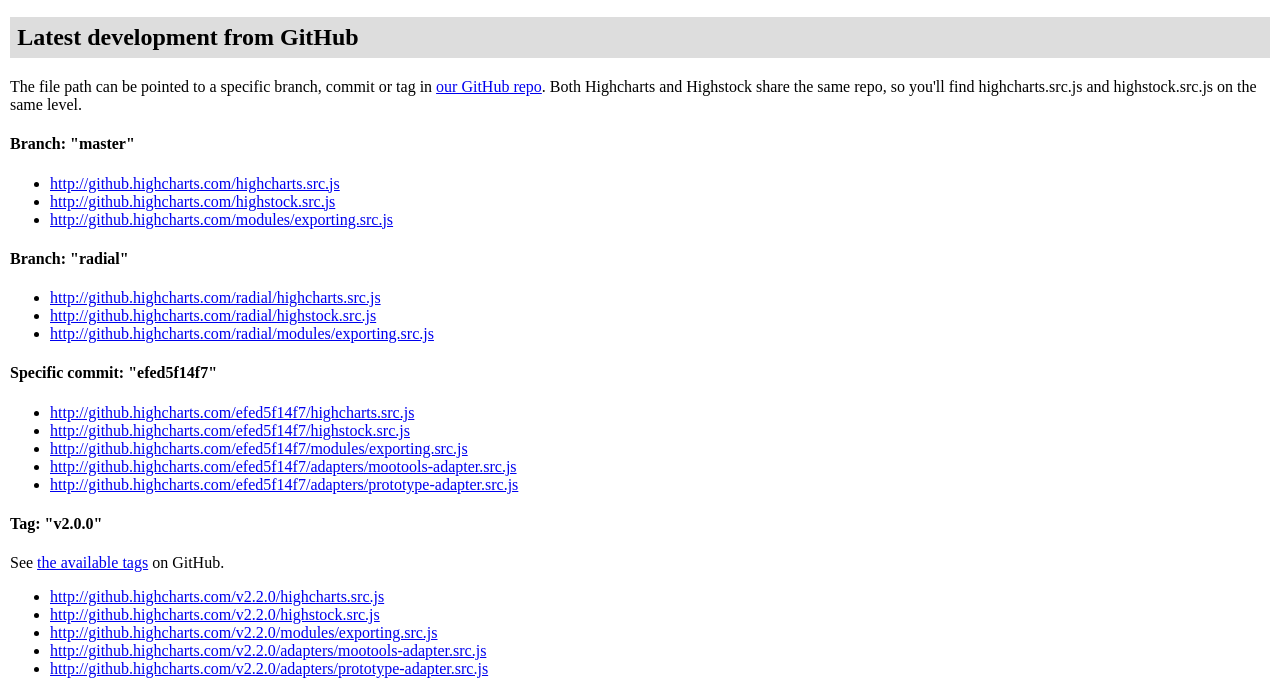
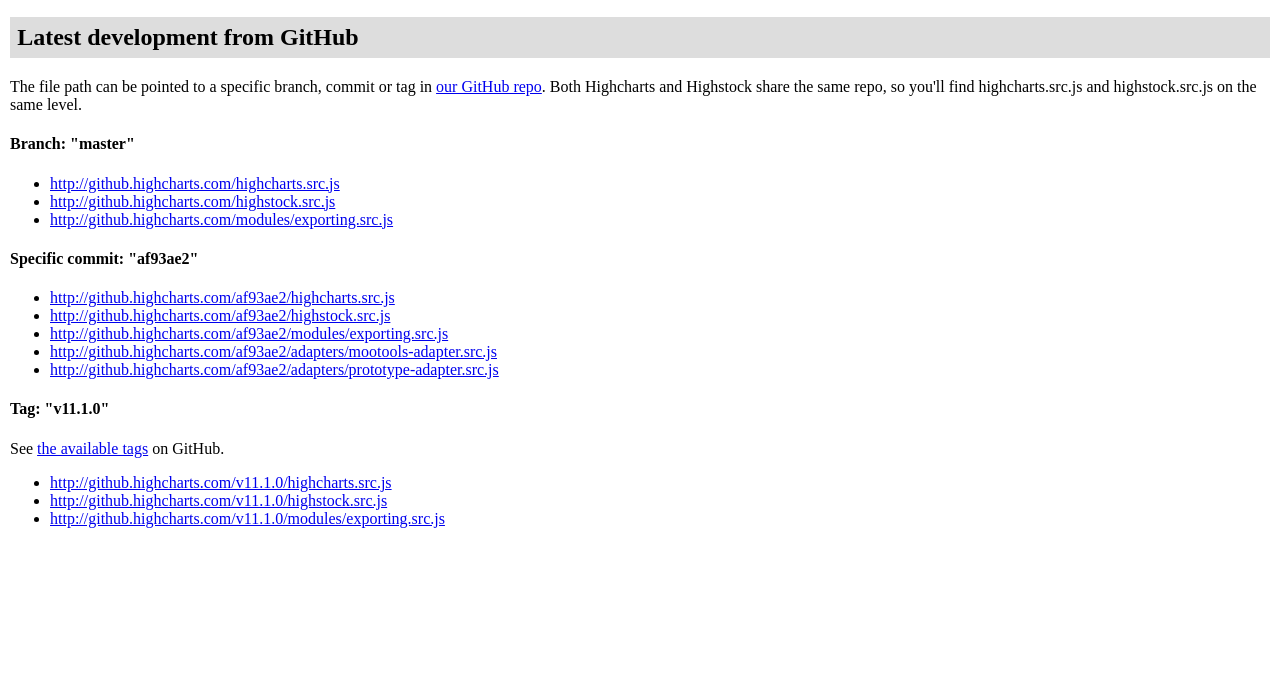
Before and after one commit to highcharts/github.highcharts.com, a website: page views/index.html in a window 1280 px wide. Shown: the part 101-800 px from the top of the page. Drawn offline with Linux system fonts and the light colour scheme.

Commit message:
Updated index content

```diff
--- a/views/index.html
+++ b/views/index.html
@@ -19,36 +19,33 @@
 <body>
 <h1>Highcharts Github File Service</h1>
 <p>Please feel free to link to the files at github.highcharts.com. This is offered as a convenience when programming and should not be used in production.</p>
+
 <h2>Latest development from GitHub</h2>
 <p>The file path can be pointed to a specific branch, commit or tag in <a href="https://github.com/highcharts/highcharts/">our GitHub repo</a>. Both Highcharts and Highstock share the same repo, so you'll find highcharts.src.js and highstock.src.js on the same level.</p>
+
 <h4>Branch: "master"</h4>
 <ul>
 	<li><a href="/highcharts.src.js">http://github.highcharts.com/highcharts.src.js</a></li>
 	<li><a href="/highstock.src.js">http://github.highcharts.com/highstock.src.js</a></li>
 	<li><a href="/modules/exporting.src.js">http://github.highcharts.com/modules/exporting.src.js</a></li>
 </ul>
-<h4>Branch: "radial"</h4>
+
+<h4>Specific commit: "af93ae2"</h4>
 <ul>
-	<li><a href="/radial/highcharts.src.js">http://github.highcharts.com/radial/highcharts.src.js</a></li>
-	<li><a href="/radial/highstock.src.js">http://github.highcharts.com/radial/highstock.src.js</a></li>
-	<li><a href="/radial/modules/exporting.src.js">http://github.highcharts.com/radial/modules/exporting.src.js</a></li>
+	<li><a href="/af93ae2/highcharts.src.js">http://github.highcharts.com/af93ae2/highcharts.src.js</a></li>
+	<li><a href="/af93ae2/highstock.src.js">http://github.highcharts.com/af93ae2/highstock.src.js</a></li>
+	<li><a href="/af93ae2/modules/exporting.src.js">http://github.highcharts.com/af93ae2/modules/exporting.src.js</a></li>
+	<li><a href="/af93ae2/adapters/mootools-adapter.src.js">http://github.highcharts.com/af93ae2/adapters/mootools-adapter.src.js</a></li>
+	<li><a href="/af93ae2/adapters/prototype-adapter.src.js">http://github.highcharts.com/af93ae2/adapters/prototype-adapter.src.js</a></li>
 </ul>
-<h4>Specific commit: "efed5f14f7"</h4>
-<ul>
-	<li><a href="/efed5f14f7/highcharts.src.js">http://github.highcharts.com/efed5f14f7/highcharts.src.js</a></li>
-	<li><a href="/efed5f14f7/highstock.src.js">http://github.highcharts.com/efed5f14f7/highstock.src.js</a></li>
-	<li><a href="/efed5f14f7/modules/exporting.src.js">http://github.highcharts.com/efed5f14f7/modules/exporting.src.js</a></li>
-	<li><a href="/efed5f14f7/adapters/mootools-adapter.src.js">http://github.highcharts.com/efed5f14f7/adapters/mootools-adapter.src.js</a></li>
-	<li><a href="/efed5f14f7/adapters/prototype-adapter.src.js">http://github.highcharts.com/efed5f14f7/adapters/prototype-adapter.src.js</a></li>
-</ul>
-<h4>Tag: "v2.0.0"</h4>
+
+<h4>Tag: "v11.1.0"</h4>
 <p>See <a href="https://github.com/highslide-software/highcharts.com/tags">the available tags</a> on GitHub.</p>
 <ul>
-	<li><a href="/v2.2.0/highcharts.src.js">http://github.highcharts.com/v2.2.0/highcharts.src.js</a></li>
-	<li><a href="/v2.2.0/highstock.src.js">http://github.highcharts.com/v2.2.0/highstock.src.js</a></li>
-	<li><a href="/v2.2.0/modules/exporting.src.js">http://github.highcharts.com/v2.2.0/modules/exporting.src.js</a></li>
-	<li><a href="/v2.2.0/adapters/mootools-adapter.src.js">http://github.highcharts.com/v2.2.0/adapters/mootools-adapter.src.js</a></li>
-	<li><a href="/v2.2.0/adapters/prototype-adapter.src.js">http://github.highcharts.com/v2.2.0/adapters/prototype-adapter.src.js</a></li>
+	<li><a href="/v11.1.0/highcharts.src.js">http://github.highcharts.com/v11.1.0/highcharts.src.js</a></li>
+	<li><a href="/v11.1.0/highstock.src.js">http://github.highcharts.com/v11.1.0/highstock.src.js</a></li>
+	<li><a href="/v11.1.0/modules/exporting.src.js">http://github.highcharts.com/v11.1.0/modules/exporting.src.js</a></li>
 </ul>
+
 </body>
 </html>
```
